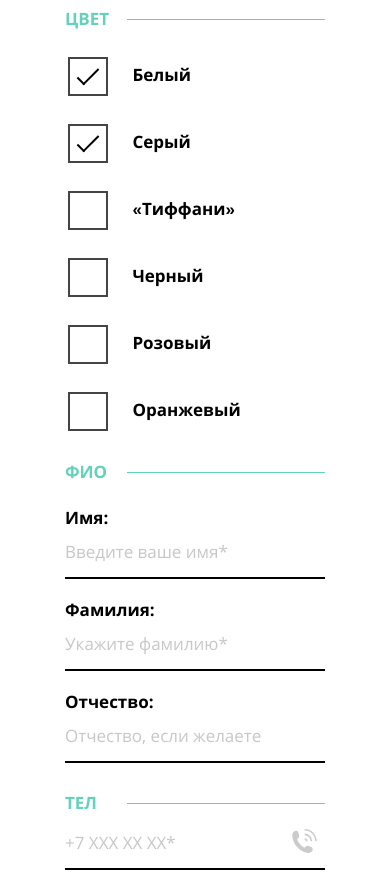
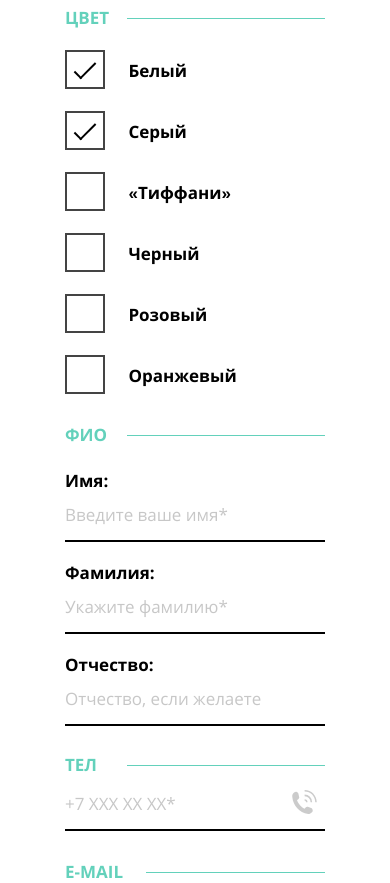
Before and after one commit to it-amalker/mishka, a website: page src/form.html in a window 390 px wide. Shown: the part 560-1443 px from the top of the page. Drawn offline with Linux system fonts and the light colour scheme.

Commit message:
fix styles due to pixel perfect (mobile form.html)

```diff
--- a/src/scss/components/_button.scss
+++ b/src/scss/components/_button.scss
@@ -1,6 +1,6 @@
 .button {
   display: block;
-  padding: 14px 0 14px;
+  padding: 14px 0 14px 0;
 
   font-size: 18px;
   line-height: 20px;
--- a/src/scss/components/_form.scss
+++ b/src/scss/components/_form.scss
@@ -47,7 +47,7 @@
 
 
 .form__order-type {
-  margin-top: 24px;
+  margin-top: 23px;
   margin-bottom: 44px;
   padding: 0;
   padding-top: 34px;
@@ -68,7 +68,6 @@
     margin-bottom: 0;
   }
 }
-
 
 .order-type__input {
   position: relative;
@@ -123,9 +122,9 @@
 
 
 .form__color-type {
-  margin-bottom: 42px;
+  margin-bottom: 39px;
   padding: 0;
-  padding-top: 36px;
+  padding-top: 33px;
 }
 
 .color-type {
@@ -134,7 +133,7 @@
 }
 
 .color-type__item {
-  margin-bottom: 43px;
+  margin-bottom: 37px;
 
   &:last-child {
     margin-bottom: 0;
@@ -147,7 +146,7 @@
   + .color-type__label {
     position: relative;
 
-    padding-left: 64px;
+    padding-left: 60px;
 
     cursor: pointer;
 
@@ -155,8 +154,8 @@
       content: '';
 
       position: absolute;
-      top: -6px;
-      left: 0;
+      top: -9px;
+      left: -3px;
 
       width: 40px;
       height: 39px;
@@ -175,8 +174,8 @@
       content: '';
 
       position: absolute;
-      top: 6px;
-      left: 9px;
+      top: 4px;
+      left: 6px;
 
       width: 22px;
       height: 10px;
@@ -194,7 +193,7 @@
 
 
 .form__full-name {
-  margin-bottom: 32px;
+  margin-bottom: 31px;
   padding: 0;
   padding-top: 29px;
 }
@@ -221,9 +220,9 @@
 
 
 .form__contact-tel {
-  margin-bottom: 32px;
+  margin-bottom: 33px;
   padding: 0;
-  padding-top: 7px;
+  padding-top: 6px;
 }
 
 .contact-tel {
@@ -296,7 +295,7 @@
 
 
 .form__message {
-  margin-bottom: 16px;
+  margin-bottom: 10px;
   padding: 0;
   padding-top: 25px;
 }
@@ -328,6 +327,10 @@
 
 .form__button {
   width: 260px;
+  padding: 16px 0 16px 0;
+
+  font-size: 17px;
+  line-height: 16px;
 
   background-color: transparent;
 
@@ -335,11 +338,13 @@
 }
 
 .form__notice {
+  width: 100%;
   margin-bottom: 31px;
 
   font-size: 14px;
   line-height: 16px;
   color: #444444;
+  text-align: left;
 }
 
 @media (min-width: $tablet-screen) {
```
Also changed, not shown: src/css/style.css, src/css/style.min.css.
